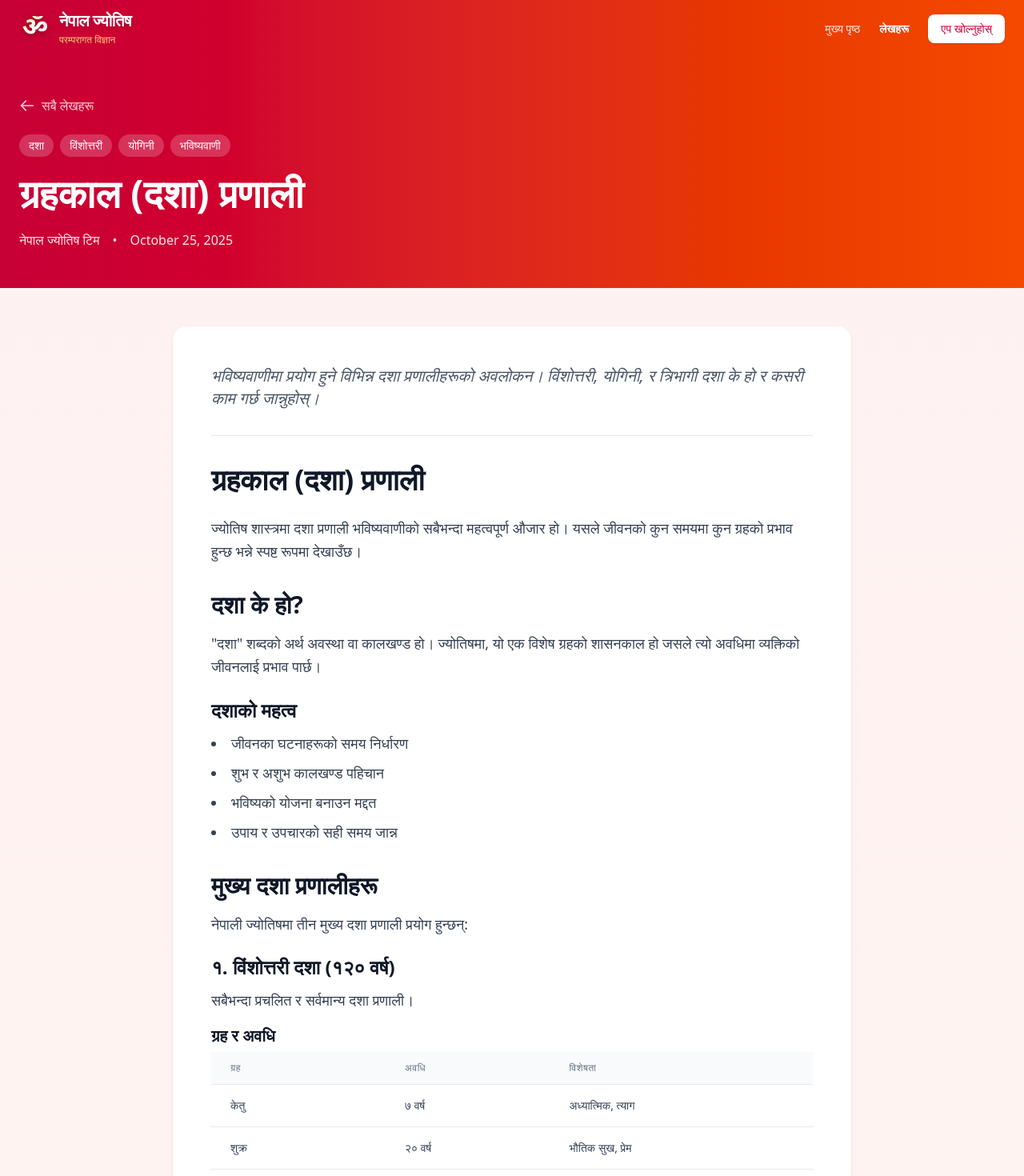
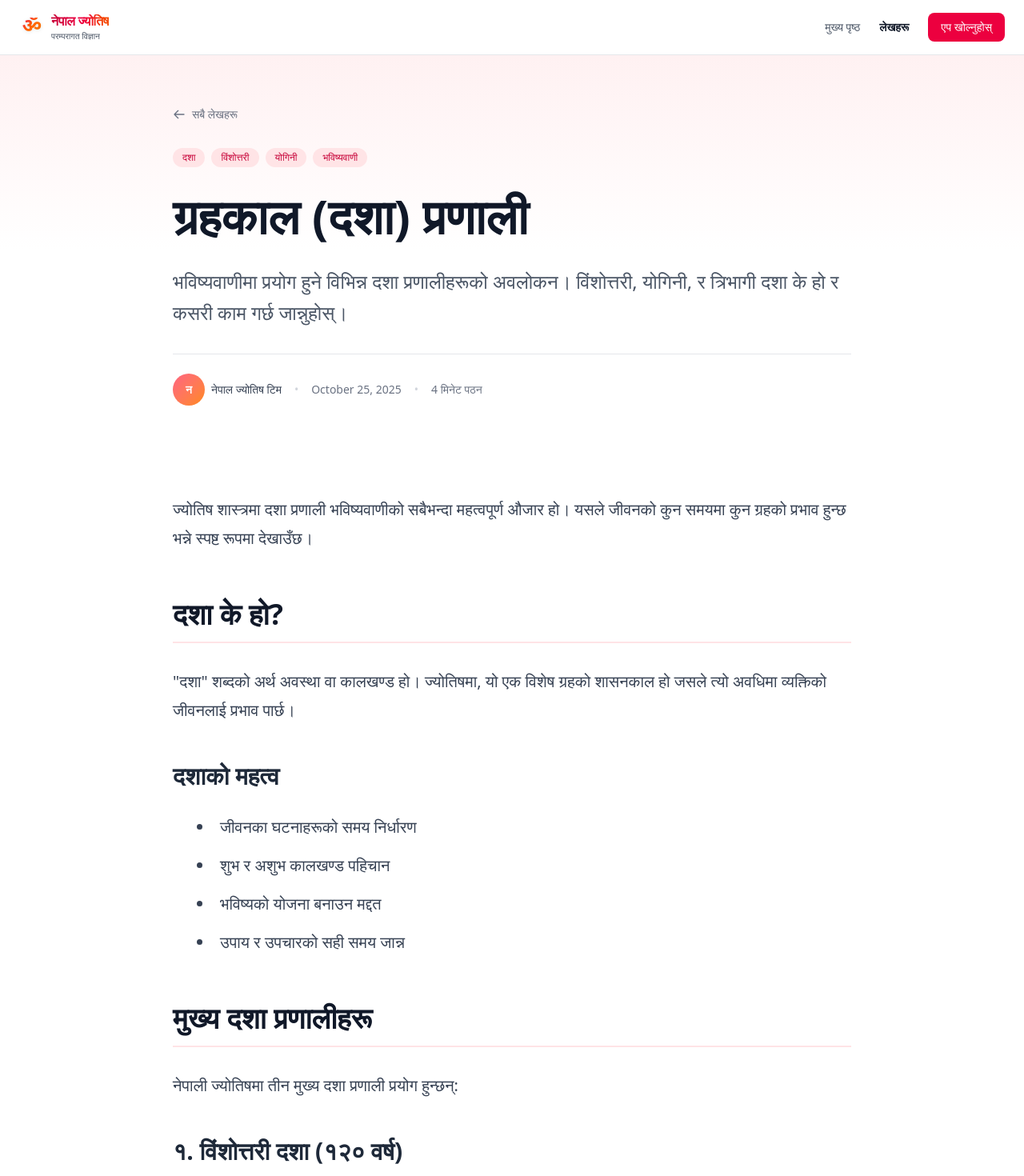
Before and after one commit to mhnpd-org/nepal-jyotish, a Next.js app: page /blogs/dasha-pranali in a window 1280 px wide. Shown: the top 1470 px of the page at 80% size. Built offline with nearby package versions, Linux system fonts and the light colour scheme.

Commit message:
feat: Enhance blog page and article styles with professional typography and improved layout

```diff
--- a/src/app/blogs/[slug]/page.tsx
+++ b/src/app/blogs/[slug]/page.tsx
@@ -48,34 +48,65 @@ export async function generateMetadata({ params }: BlogPageProps): Promise<Metad
   };
 }
 
-// MDX Components for custom styling
+// MDX Components for custom styling with professional typography
 type MDXComponentProps = React.HTMLAttributes<HTMLElement>;
 
 const components = {
-  h1: (props: MDXComponentProps) => <h1 className="text-4xl font-bold text-gray-900 mb-6 mt-8" {...props} />,
-  h2: (props: MDXComponentProps) => <h2 className="text-3xl font-bold text-gray-900 mb-4 mt-8" {...props} />,
-  h3: (props: MDXComponentProps) => <h3 className="text-2xl font-bold text-gray-900 mb-3 mt-6" {...props} />,
-  h4: (props: MDXComponentProps) => <h4 className="text-xl font-bold text-gray-900 mb-2 mt-4" {...props} />,
-  p: (props: MDXComponentProps) => <p className="text-lg text-gray-700 mb-4 leading-relaxed" {...props} />,
-  ul: (props: MDXComponentProps) => <ul className="list-disc list-inside mb-4 space-y-2 text-gray-700" {...props} />,
-  ol: (props: MDXComponentProps) => <ol className="list-decimal list-inside mb-4 space-y-2 text-gray-700" {...props} />,
-  li: (props: MDXComponentProps) => <li className="text-lg leading-relaxed" {...props} />,
+  h1: (props: MDXComponentProps) => (
+    <h2 className="text-3xl md:text-4xl font-bold text-gray-900 mb-5 mt-12 first:mt-0 leading-snug border-b-2 border-rose-100 pb-3" {...props} />
+  ),
+  h2: (props: MDXComponentProps) => (
+    <h2 className="text-3xl md:text-4xl font-bold text-gray-900 mb-5 mt-12 leading-snug border-b-2 border-rose-100 pb-3" {...props} />
+  ),
+  h3: (props: MDXComponentProps) => (
+    <h3 className="text-2xl md:text-3xl font-semibold text-gray-800 mb-4 mt-10 leading-snug" {...props} />
+  ),
+  h4: (props: MDXComponentProps) => (
+    <h4 className="text-xl md:text-2xl font-semibold text-gray-800 mb-3 mt-8 leading-normal" {...props} />
+  ),
+  p: (props: MDXComponentProps) => (
+    <p className="text-lg md:text-xl text-gray-700 mb-6 leading-relaxed" style={{ lineHeight: '1.8' }} {...props} />
+  ),
+  ul: (props: MDXComponentProps) => (
+    <ul className="my-6 ml-6 space-y-3 text-gray-700" {...props} />
+  ),
+  ol: (props: MDXComponentProps) => (
+    <ol className="my-6 ml-6 space-y-3 text-gray-700" {...props} />
+  ),
+  li: (props: MDXComponentProps) => (
+    <li className="text-lg md:text-xl leading-relaxed pl-2" style={{ lineHeight: '1.8' }} {...props} />
+  ),
   blockquote: (props: MDXComponentProps) => (
-    <blockquote className="border-l-4 border-rose-500 pl-4 py-2 my-4 italic bg-gray-50 rounded-r" {...props} />
+    <blockquote
+      className="border-l-4 border-amber-500 bg-gradient-to-r from-amber-50 to-transparent pl-6 pr-4 py-4 my-8 italic text-gray-800 rounded-r-lg shadow-sm"
+      {...props}
+    />
   ),
-  code: (props: MDXComponentProps) => <code className="bg-gray-100 px-1 py-0.5 rounded text-sm font-mono" {...props} />,
-  pre: (props: MDXComponentProps) => <pre className="bg-gray-900 text-white p-4 rounded-lg overflow-x-auto mb-4" {...props} />,
-  a: (props: React.AnchorHTMLAttributes<HTMLAnchorElement>) => <a className="text-rose-600 hover:text-rose-700 underline" {...props} />,
-  hr: (props: MDXComponentProps) => <hr className="my-8 border-gray-300" {...props} />,
+  code: (props: MDXComponentProps) => (
+    <code className="bg-rose-50 text-rose-800 px-2 py-1 rounded text-base font-mono border border-rose-100" {...props} />
+  ),
+  pre: (props: MDXComponentProps) => (
+    <pre className="bg-gray-900 text-gray-100 p-6 rounded-xl overflow-x-auto my-8 shadow-lg border border-gray-700" {...props} />
+  ),
+  a: (props: React.AnchorHTMLAttributes<HTMLAnchorElement>) => (
+    <a className="text-rose-600 hover:text-rose-700 underline decoration-2 underline-offset-2 transition-colors font-medium" {...props} />
+  ),
+  hr: (props: MDXComponentProps) => (
+    <hr className="my-12 border-0 h-px bg-gradient-to-r from-transparent via-gray-300 to-transparent" {...props} />
+  ),
   table: (props: React.TableHTMLAttributes<HTMLTableElement>) => (
-    <div className="overflow-x-auto mb-4">
+    <div className="overflow-x-auto my-8 rounded-xl border border-gray-200 shadow-sm">
       <table className="min-w-full divide-y divide-gray-200" {...props} />
     </div>
   ),
-  thead: (props: MDXComponentProps) => <thead className="bg-gray-50" {...props} />,
-  tbody: (props: MDXComponentProps) => <tbody className="bg-white divide-y divide-gray-200" {...props} />,
-  th: (props: React.ThHTMLAttributes<HTMLTableHeaderCellElement>) => <th className="px-6 py-3 text-left text-xs font-medium text-gray-500 uppercase tracking-wider" {...props} />,
-  td: (props: React.TdHTMLAttributes<HTMLTableDataCellElement>) => <td className="px-6 py-4 whitespace-nowrap text-sm text-gray-700" {...props} />,
+  thead: (props: MDXComponentProps) => <thead className="bg-gradient-to-r from-rose-50 to-amber-50" {...props} />,
+  tbody: (props: MDXComponentProps) => <tbody className="bg-white divide-y divide-gray-100" {...props} />,
+  th: (props: React.ThHTMLAttributes<HTMLTableHeaderCellElement>) => (
+    <th className="px-6 py-4 text-left text-sm font-semibold text-gray-700 uppercase tracking-wider" {...props} />
+  ),
+  td: (props: React.TdHTMLAttributes<HTMLTableDataCellElement>) => (
+    <td className="px-6 py-4 text-base text-gray-700 leading-relaxed" {...props} />
+  ),
 };
 
 export default async function BlogPage({ params }: BlogPageProps) {
@@ -87,53 +118,58 @@ export default async function BlogPage({ params }: BlogPageProps) {
   }
 
   return (
-    <main className="min-h-screen bg-gradient-to-b from-rose-50 to-amber-50">
-      {/* Header */}
-      <header className="bg-gradient-to-r from-rose-700 to-orange-600 text-white">
+    <main className="min-h-screen bg-white">
+      {/* Header - Minimalist and clean */}
+      <header className="border-b border-gray-200 bg-white sticky top-0 z-50 backdrop-blur-sm bg-white/95">
         <div className="max-w-7xl mx-auto px-6 py-4">
-          <div className="flex items-center justify-between mb-8">
-            <Logo size="md" variant="light" />
+          <div className="flex items-center justify-between">
+            <Logo size="sm" variant="dark" />
 
             <nav className="flex items-center gap-6">
               <Link
                 href="/"
-                className="text-sm text-white/90 hover:text-white transition-colors"
+                className="text-sm text-gray-600 hover:text-gray-900 transition-colors"
               >
                 मुख्य पृष्ठ
               </Link>
               <Link
                 href="/blogs"
-                className="text-sm text-white font-semibold transition-colors"
+                className="text-sm text-gray-900 font-semibold"
               >
                 लेखहरू
               </Link>
               <Link
                 href="/astro/janma"
-                className="px-4 py-2 bg-white text-rose-700 text-sm font-medium rounded-lg hover:bg-white/95 transition-colors shadow-sm"
+                className="px-4 py-2 bg-rose-600 text-white text-sm font-medium rounded-lg hover:bg-rose-700 transition-colors"
               >
                 एप खोल्नुहोस्
               </Link>
             </nav>
           </div>
+        </div>
+      </header>
 
-          <div className="py-8">
+      {/* Article Header - Hero style */}
+      <div className="bg-gradient-to-b from-rose-50 via-white to-white">
+        <div className="max-w-4xl mx-auto px-6 pt-16 pb-12">
+          {/* Breadcrumb */}
           <Link
             href="/blogs"
-              className="inline-flex items-center gap-2 text-white/80 hover:text-white mb-6 transition-colors"
+            className="inline-flex items-center gap-2 text-gray-500 hover:text-rose-600 mb-8 transition-colors group"
           >
-              <svg className="w-5 h-5" fill="none" viewBox="0 0 24 24" stroke="currentColor">
+            <svg className="w-4 h-4 transition-transform group-hover:-translate-x-1" fill="none" viewBox="0 0 24 24" stroke="currentColor">
               <path strokeLinecap="round" strokeLinejoin="round" strokeWidth={2} d="M10 19l-7-7m0 0l7-7m-7 7h18" />
             </svg>
-              <span>सबै लेखहरू</span>
+            <span className="text-sm font-medium">सबै लेखहरू</span>
           </Link>
 
           {/* Tags */}
           {post.tags && post.tags.length > 0 && (
-              <div className="flex flex-wrap gap-2 mb-4">
+            <div className="flex flex-wrap gap-2 mb-6">
               {post.tags.map((tag) => (
                 <span
                   key={tag}
-                    className="px-3 py-1 text-sm font-medium bg-white/20 text-white rounded-full"
+                  className="px-3 py-1 text-xs font-medium bg-rose-100 text-rose-700 rounded-full"
                 >
                   {tag}
                 </span>
@@ -142,40 +178,45 @@ export default async function BlogPage({ params }: BlogPageProps) {
           )}
 
           {/* Title */}
-            <h1 className="text-4xl md:text-5xl font-bold mb-4">{post.title}</h1>
+          <h1 className="text-4xl md:text-5xl lg:text-6xl font-bold text-gray-900 mb-6 leading-tight">
+            {post.title}
+          </h1>
+
+          {/* Excerpt */}
+          {post.excerpt && (
+            <p className="text-xl md:text-2xl text-gray-600 leading-relaxed mb-8 font-light">
+              {post.excerpt}
+            </p>
+          )}
 
           {/* Meta */}
-            <div className="flex items-center gap-4 text-white/90">
+          <div className="flex items-center gap-4 text-sm text-gray-500 pt-6 border-t border-gray-200">
             {post.author && (
-                <>
-                  <span>{post.author}</span>
-                  <span>•</span>
-                </>
+              <div className="flex items-center gap-2">
+                <div className="w-10 h-10 rounded-full bg-gradient-to-br from-rose-400 to-orange-400 flex items-center justify-center text-white font-semibold">
+                  {post.author.charAt(0)}
+                </div>
+                <span className="font-medium text-gray-700">{post.author}</span>
+              </div>
             )}
-              <time dateTime={post.date}>
+            <span className="text-gray-300">•</span>
+            <time dateTime={post.date} className="font-medium">
               {new Date(post.date).toLocaleDateString('ne-NP', {
                 year: 'numeric',
                 month: 'long',
                 day: 'numeric',
               })}
             </time>
+            <span className="text-gray-300">•</span>
+            <span>{Math.ceil(post.content.split(' ').length / 200)} मिनेट पठन</span>
           </div>
         </div>
       </div>
-      </header>
 
-      {/* Content */}
-      <article className="max-w-4xl mx-auto px-6 py-12">
-        <div className="bg-white rounded-2xl shadow-sm p-8 md:p-12">
-          {/* Excerpt */}
-          {post.excerpt && (
-            <p className="text-xl text-gray-600 mb-8 pb-8 border-b border-gray-200 italic">
-              {post.excerpt}
-            </p>
-          )}
-
-          {/* MDX Content */}
-          <div className="prose prose-lg max-w-none">
+      {/* Content - Professional article layout */}
+      <article className="max-w-4xl mx-auto px-6 py-16">
+        {/* Main content with enhanced typography */}
+        <div className="prose-article">
           <MDXRemote
             source={post.content}
             components={components}
@@ -187,19 +228,33 @@ export default async function BlogPage({ params }: BlogPageProps) {
             }}
           />
         </div>
-        </div>
 
-        {/* Back to blogs */}
-        <div className="mt-12 text-center">
+        {/* Article footer with sharing/navigation */}
+        <div className="mt-16 pt-12 border-t border-gray-200">
+          <div className="flex flex-col sm:flex-row items-center justify-between gap-6">
             <Link
               href="/blogs"
-            className="inline-flex items-center gap-2 px-6 py-3 bg-rose-600 text-white font-medium rounded-lg hover:bg-rose-700 transition-colors"
+              className="inline-flex items-center gap-2 px-6 py-3 bg-gray-100 text-gray-700 font-medium rounded-lg hover:bg-gray-200 transition-colors group"
             >
-            <svg className="w-5 h-5" fill="none" viewBox="0 0 24 24" stroke="currentColor">
+              <svg className="w-5 h-5 transition-transform group-hover:-translate-x-1" fill="none" viewBox="0 0 24 24" stroke="currentColor">
                 <path strokeLinecap="round" strokeLinejoin="round" strokeWidth={2} d="M10 19l-7-7m0 0l7-7m-7 7h18" />
               </svg>
               <span>सबै लेखहरू हेर्नुहोस्</span>
             </Link>
+
+            <div className="flex items-center gap-3">
+              <span className="text-sm text-gray-500">लेख मन पर्यो?</span>
+              <Link
+                href="/astro/janma"
+                className="inline-flex items-center gap-2 px-6 py-3 bg-rose-600 text-white font-medium rounded-lg hover:bg-rose-700 transition-colors"
+              >
+                <span>ज्योतिष सेवा प्रयोग गर्नुहोस्</span>
+                <svg className="w-4 h-4" fill="none" viewBox="0 0 24 24" stroke="currentColor">
+                  <path strokeLinecap="round" strokeLinejoin="round" strokeWidth={2} d="M13 7l5 5m0 0l-5 5m5-5H6" />
+                </svg>
+              </Link>
+            </div>
+          </div>
         </div>
       </article>
 
--- a/src/app/globals.css
+++ b/src/app/globals.css
@@ -49,6 +49,84 @@ h1, h2, h3, h4, h5, h6 {
 /* Numeral alignment for mixed Devanagari + Latin */
 code, pre, kbd, samp {
   font-family: var(--font-mono), ui-monospace, SFMono-Regular, Menlo, Monaco, Consolas, "Liberation Mono", "Courier New", monospace;
+}
+
+/* Professional Article Typography */
+.prose-article {
+  color: #374151;
+  max-width: none;
+}
+
+.prose-article > * + * {
+  margin-top: 1.5em;
+}
+
+.prose-article strong {
+  color: #1f2937;
+  font-weight: 600;
+}
+
+.prose-article em {
+  color: #4b5563;
+  font-style: italic;
+}
+
+.prose-article ul {
+  list-style-type: disc;
+  padding-left: 1.5em;
+}
+
+.prose-article ol {
+  list-style-type: decimal;
+  padding-left: 1.5em;
+}
+
+.prose-article ul ul,
+.prose-article ol ul {
+  list-style-type: circle;
+}
+
+.prose-article ul ul ul,
+.prose-article ol ol ul {
+  list-style-type: square;
+}
+
+/* Better link hover states */
+.prose-article a:hover {
+  text-decoration-thickness: 3px;
+}
+
+/* Table responsiveness */
+.prose-article table {
+  border-collapse: separate;
+  border-spacing: 0;
+}
+
+/* Reading experience optimizations */
+@media (min-width: 640px) {
+  .prose-article {
+    font-size: 1.125rem;
+    line-height: 1.8;
+  }
+}
+
+/* Print styles for articles */
+@media print {
+  .prose-article {
+    font-size: 12pt;
+    line-height: 1.6;
+  }
+
+  .prose-article a {
+    text-decoration: none;
+    color: inherit;
+  }
+
+  .prose-article a::after {
+    content: " (" attr(href) ")";
+    font-size: 0.8em;
+    color: #666;
+  }
 }
 
 .bg-vedanga-gradient {
--- a/src/blogs/dasha-pranali.mdx
+++ b/src/blogs/dasha-pranali.mdx
@@ -5,8 +5,6 @@ date: "2025-10-25"
 author: "नेपाल ज्योतिष टिम"
 tags: ["दशा", "विंशोत्तरी", "योगिनी", "भविष्यवाणी"]
 ---
-
-# ग्रहकाल (दशा) प्रणाली
 
 ज्योतिष शास्त्रमा दशा प्रणाली भविष्यवाणीको सबैभन्दा महत्वपूर्ण औजार हो। यसले जीवनको कुन समयमा कुन ग्रहको प्रभाव हुन्छ भन्ने स्पष्ट रूपमा देखाउँछ।
 
--- a/src/blogs/janma-patrika-bujhne-tarika.mdx
+++ b/src/blogs/janma-patrika-bujhne-tarika.mdx
@@ -5,8 +5,6 @@ date: "2025-10-28"
 author: "नेपाल ज्योतिष टिम"
 tags: ["जन्म पत्रिका", "कुण्डली", "विश्लेषण"]
 ---
-
-# जन्म पत्रिका बुझ्ने तरिका
 
 जन्म पत्रिका वा कुण्डली हाम्रो जीवनको आकाशीय नक्सा हो। यसले हाम्रो जन्म समयको ग्रह स्थिति देखाउँछ र हाम्रो व्यक्तित्व, जीवन घटना, र भविष्यको बारेमा महत्वपूर्ण जानकारी दिन्छ।
 
--- a/src/blogs/nakshatra-ra-mahattwa.mdx
+++ b/src/blogs/nakshatra-ra-mahattwa.mdx
@@ -5,8 +5,6 @@ date: "2025-10-22"
 author: "नेपाल ज्योतिष टिम"
 tags: ["नक्षत्र", "चन्द्रमा", "ज्योतिष"]
 ---
-
-# नक्षत्र र तिनको महत्व
 
 नक्षत्र ज्योतिष शास्त्रको अत्यन्त महत्वपूर्ण अवधारणा हो। यो चन्द्रमाको स्थितिमा आधारित २७ तारामण्डलहरूको समूह हो।
 
--- a/src/blogs/nepali-jyotish-parichaya.mdx
+++ b/src/blogs/nepali-jyotish-parichaya.mdx
@@ -5,8 +5,6 @@ date: "2025-11-01"
 author: "नेपाल ज्योतिष टिम"
 tags: ["परिचय", "आधारभूत", "ज्योतिष शास्त्र"]
 ---
-
-# नेपाली पारम्परिक ज्योतिष : आकाशीय संकेतद्वारा जीवनको दिग्दर्शन
 
 नेपाली वैदिक ज्योतिष हाम्रो प्राचीन ज्ञान–परम्पराको जीवित धरोहर हो। यसको केन्द्रमा आकाशीय पिण्डहरूको (ग्रह, नक्षत्र, राशिचक्र) गति र तिनले मानव चेतना, स्वभाव, समय र जीवनका घटनामा पार्ने सूक्ष्म प्रभावको अध्ययन रहन्छ।
 
```
Lines whose indentation alone changed are shown as unchanged.
